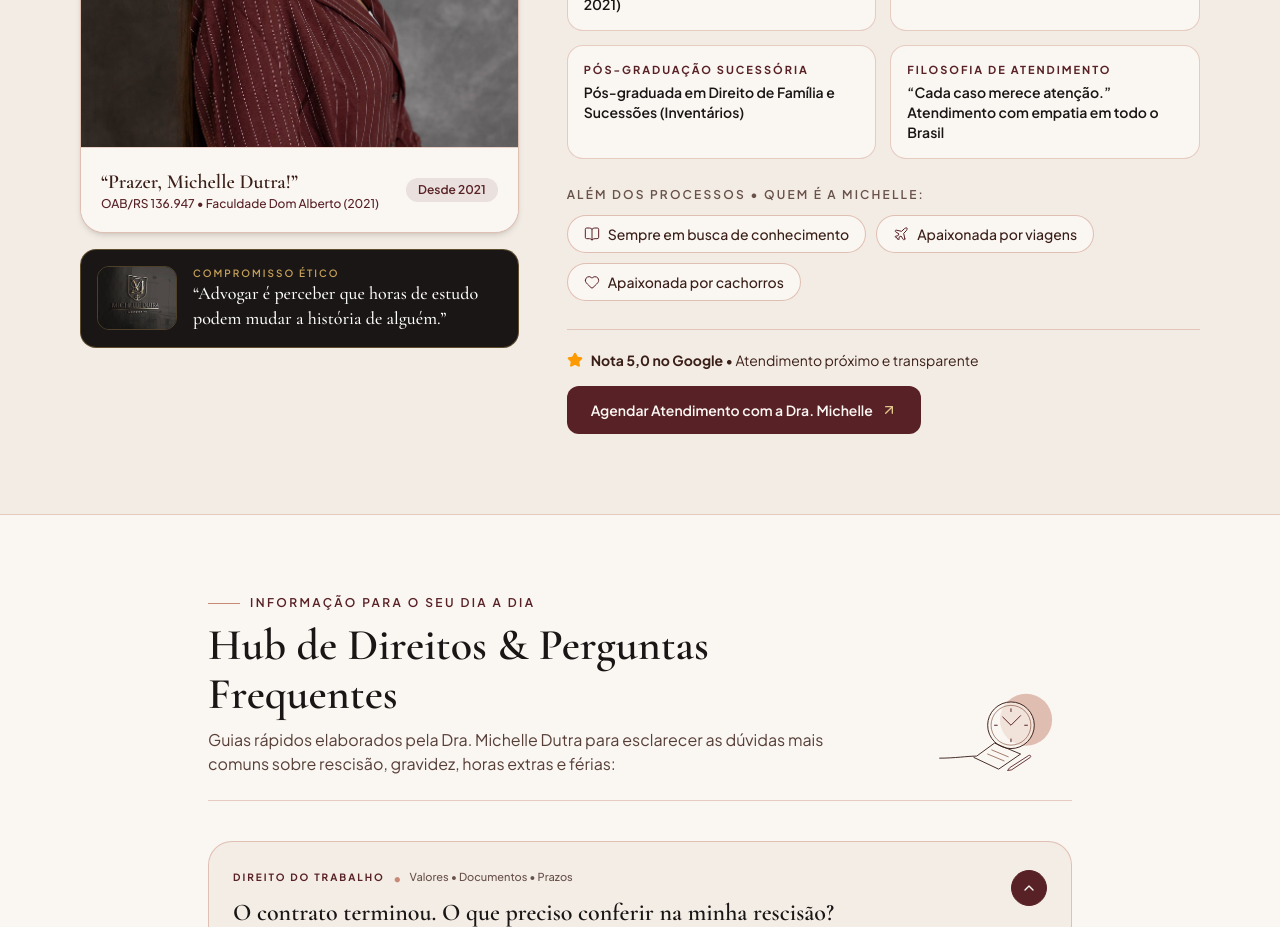
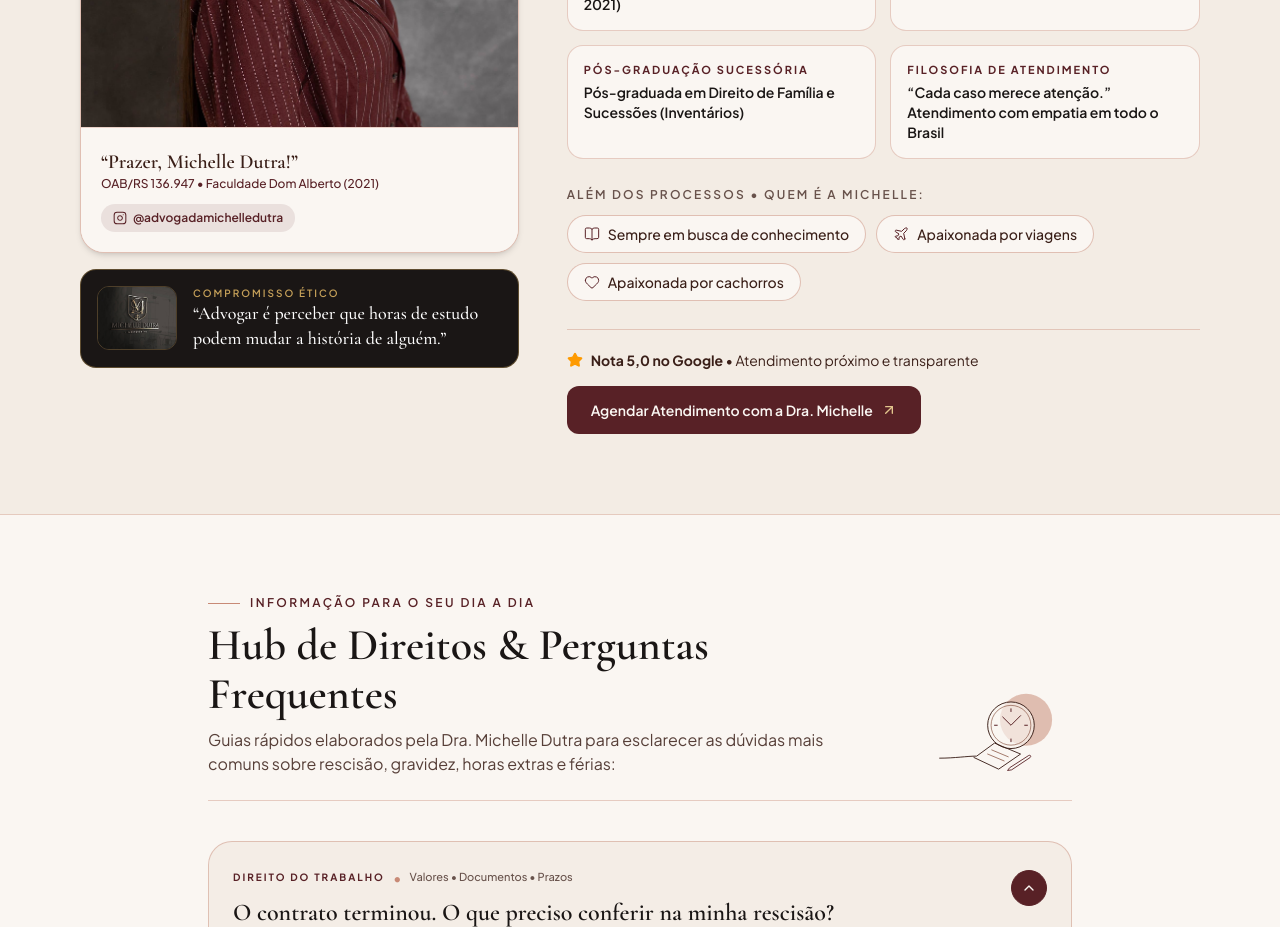
Before and after one commit to JGSTAMM/advogadamichelledutra, a Next.js app: page / in a window 1280 px wide. Shown: the part 3300-4227 px from the top of the page. Built offline with nearby package versions, Linux system fonts and the light colour scheme.

Commit message:
style(sobre): refine Instagram handle badge in About section

```diff
--- a/app/page.tsx
+++ b/app/page.tsx
@@ -1185,7 +1185,7 @@ export default function HomePage() {
                       className="object-cover object-[center_18%] scale-[1.12]"
                     />
                   </div>
-                  <div className="p-5 bg-[#FAF6F2] border-t border-[#C88A76]/35 flex items-center justify-between gap-3">
+                  <div className="p-5 bg-[#FAF6F2] border-t border-[#C88A76]/35 flex flex-wrap items-center justify-between gap-3">
                     <div>
                       <p className="font-serif text-xl font-semibold text-[#3A1F18]">
                         “Prazer, Michelle Dutra!”
@@ -1194,9 +1194,28 @@ export default function HomePage() {
                         OAB/RS 136.947 • Faculdade Dom Alberto (2021)
                       </p>
                     </div>
-                    <span className="px-3 py-1 rounded-full bg-[#582126]/10 text-[#582126] text-xs font-semibold">
-                      Desde 2021
-                    </span>
+                    <a
+                      href="https://www.instagram.com/advogadamichelledutra/"
+                      target="_blank"
+                      rel="noopener noreferrer"
+                      className="inline-flex items-center gap-1.5 px-3 py-1.5 rounded-full bg-[#582126]/10 hover:bg-[#582126] text-[#582126] hover:text-[#FAF6F2] text-xs font-semibold transition-colors"
+                    >
+                      <svg
+                        viewBox="0 0 24 24"
+                        fill="none"
+                        stroke="currentColor"
+                        strokeWidth="1.75"
+                        strokeLinecap="round"
+                        strokeLinejoin="round"
+                        className="w-3.5 h-3.5 shrink-0"
+                        aria-hidden="true"
+                      >
+                        <rect width="20" height="20" x="2" y="2" rx="5" ry="5" />
+                        <path d="M16 11.37A4 4 0 1 1 12.63 8 4 4 0 0 1 16 11.37z" />
+                        <line x1="17.5" x2="17.51" y1="6.5" y2="6.5" />
+                      </svg>
+                      <span>@advogadamichelledutra</span>
+                    </a>
                   </div>
                 </div>
 
```
